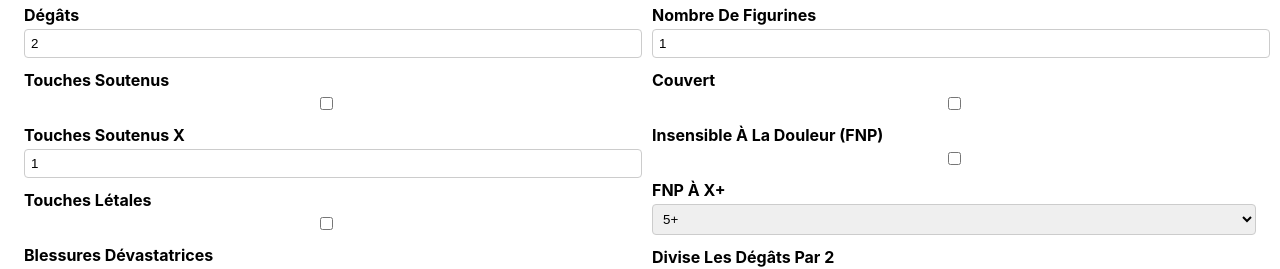
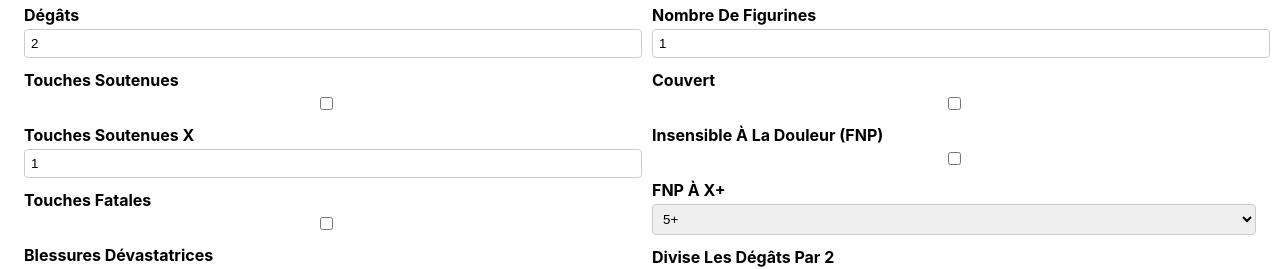
Before and after one commit to LouisSllrd/Stat_warhammer, a React (Create React App) app in the folder frontend/: page / in a window 1280 px wide. Shown: the part 489-758 px from the top of the page. Built offline with nearby package versions, Linux system fonts and the light colour scheme.

Commit message:
correct ortho

```diff
--- a/frontend/src/App.js
+++ b/frontend/src/App.js
@@ -60,9 +60,9 @@ const fieldLabels = {
   Strength: "Force",
   PA: "Pénétration d'armure (PA)",
   Damage: "Dégâts",
-  Sustained_hit: "Touches soutenus",
-  Sustained_X: "Touches soutenus X",
-  Lethal_hit: "Touches létales",
+  Sustained_hit: "Touches soutenues",
+  Sustained_X: "Touches soutenues X",
+  Lethal_hit: "Touches fatales",
   Deva_wound: "Blessures dévastatrices",
   Blast: "Déflagration",
   Modif_hit: "Modificateur de touche",
```
